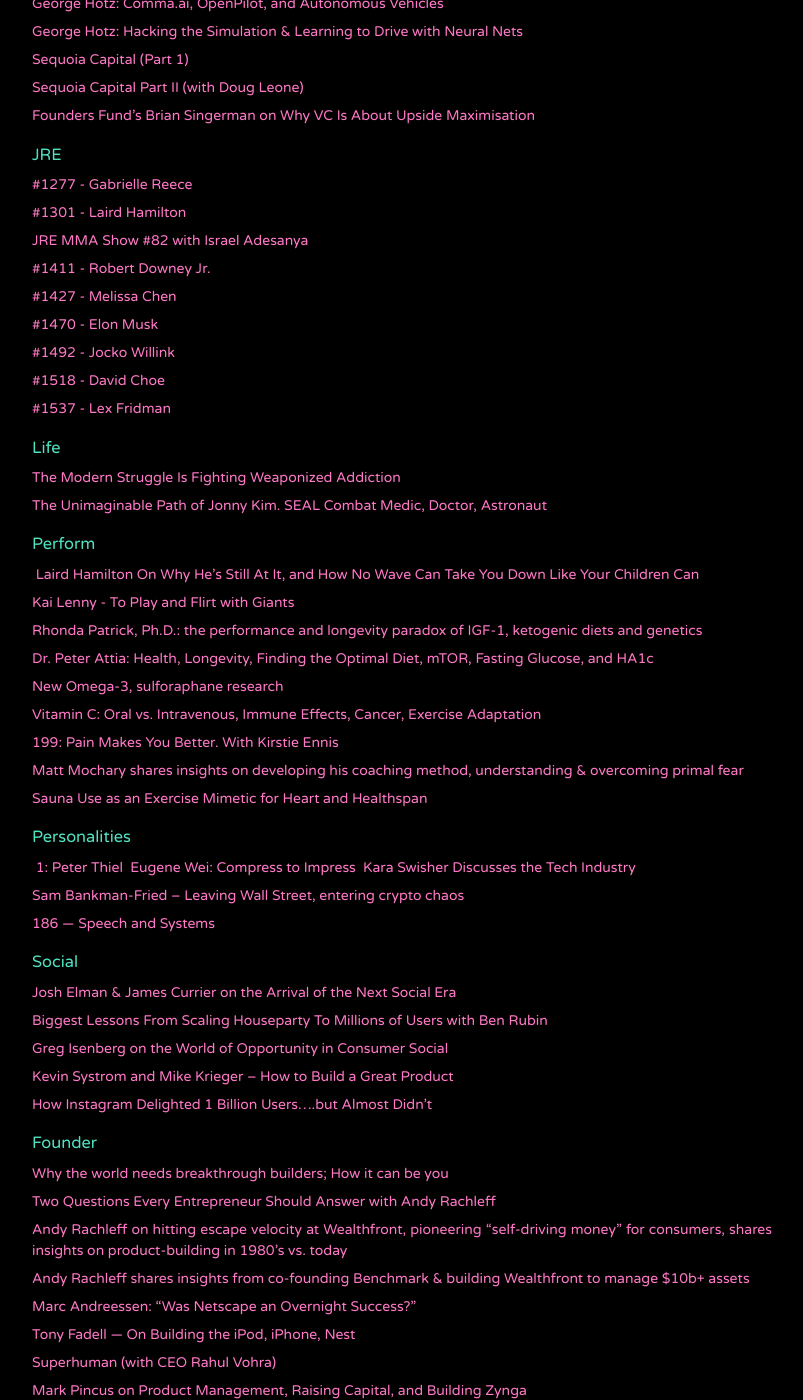
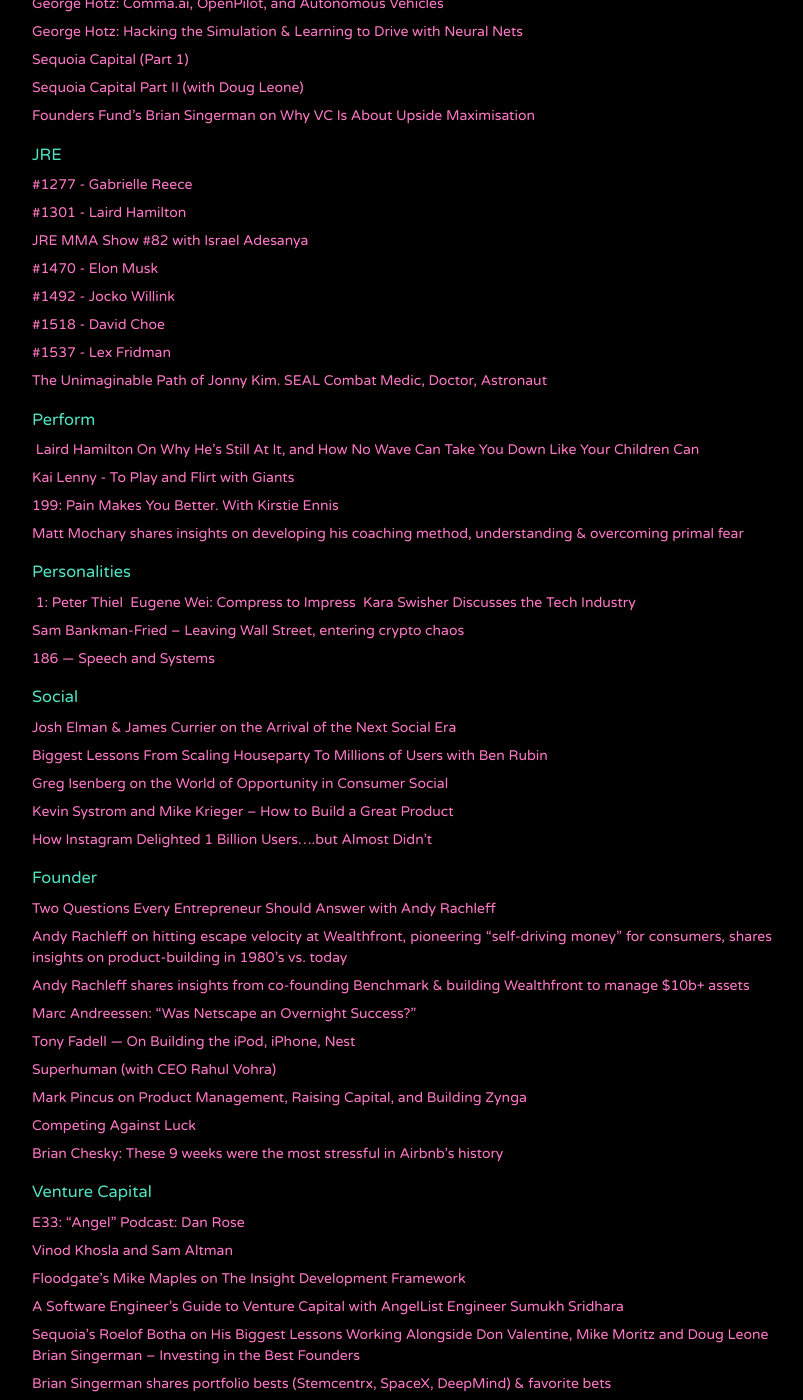
Before and after one commit to jithendrabsy/thoughts, a Jekyll site: the page built from _posts/2040-12-03-audio.md, in a window 1280 px wide and 1400 px high, scrolled down 967 px. Shown: the whole window, without its empty margins (238-1041 px from the left). Built offline with Jekyll 4.4.1, drawn with Linux system fonts in a browser that asks for light colours; nearby versions of some CDN libraries; some of the changed text lies outside the part shown.

Commit message:
Update Inputs

```diff
--- a/_posts/2040-12-02-input.md
+++ b/_posts/2040-12-03-audio.md
@@ -67,10 +67,6 @@
 
 [JRE MMA Show #82 with Israel Adesanya](https://overcast.fm/+vmMVPQ)
 
-[#1411 - Robert Downey Jr.](https://overcast.fm/+uq3ryM)
-
-[#1427 - Melissa Chen](https://overcast.fm/+sT9c-M)
-
 [#1470 - Elon Musk](https://overcast.fm/+uV0oxo)
 
 [#1492 - Jocko Willink](https://overcast.fm/+t4F1A8)
@@ -79,32 +75,17 @@
 
 [#1537 - Lex Fridman](https://overcast.fm/+sTG3uQ)
 
-### Life
-
-[The Modern Struggle Is Fighting Weaponized Addiction](https://overcast.fm/+Q4m4xXLcM)
-
 [The Unimaginable Path of Jonny Kim. SEAL Combat Medic, Doctor, Astronaut](https://overcast.fm/+H091lRsno)
 
 ### Perform
-
 ‌
 [Laird Hamilton On Why He’s Still At It, and How No Wave Can Take You Down Like Your Children Can](https://overcast.fm/+WMlg45hKM)
 
 [Kai Lenny - To Play and Flirt with Giants](https://overcast.fm/+TYXJdCtcs)
 
-[Rhonda Patrick, Ph.D.: the performance and longevity paradox of IGF-1, ketogenic diets and genetics](https://overcast.fm/+NmiTacgeM)
-
-[Dr. Peter Attia: Health, Longevity, Finding the Optimal Diet, mTOR, Fasting Glucose, and HA1c ](https://podcastnotes.org/2019/10/09/peter-attia-diet/)
-
-[New Omega-3, sulforaphane research](https://overcast.fm/+ajFHnyYmo)
-
-[Vitamin C: Oral vs. Intravenous, Immune Effects, Cancer, Exercise Adaptation](https://overcast.fm/+ajFEqLfAg)
-
 [199: Pain Makes You Better. With Kirstie Ennis](https://overcast.fm/+H091o2B94)
 
 [Matt Mochary shares insights on developing his coaching method, understanding & overcoming primal fear](https://overcast.fm/+JyHzHqw0)
-
-[Sauna Use as an Exercise Mimetic for Heart and Healthspan](https://overcast.fm/+ajFE8LdE4)
 
 
 ### Personalities
@@ -133,14 +114,11 @@
 
 ### Founder
 
-[Why the world needs breakthrough builders; How it can be you](https://overcast.fm/+Vl3saGbhg)
-
 [Two Questions Every Entrepreneur Should Answer with Andy Rachleff](https://overcast.fm/+Kebvi4eEM)
 
 [Andy Rachleff on hitting escape velocity at Wealthfront, pioneering “self-driving money” for consumers, shares insights on product-building in 1980’s vs. today](https://overcast.fm/+JyH59Y4o)
 
 [Andy Rachleff shares insights from co-founding Benchmark & building Wealthfront to manage $10b+ assets](https://overcast.fm/+JyGG-Hh0)
-
 
 [Marc Andreessen: “Was Netscape an Overnight Success?”](https://overcast.fm/+Vl3uOo3L0)
 
@@ -154,7 +132,6 @@
 
 [Brian Chesky: These 9 weeks were the most stressful in Airbnb’s history](https://overcast.fm/+QLduFtuqA)
 
-[Jason Citron - Building the Third Place](https://overcast.fm/+Lzu0WMGZU)
 
 
 ### Venture Capital
```
Also changed, not shown: other parts of _posts/2040-12-03-audio.md (+1 -18 lines), _posts/2040-12-01-quotes.md (added, +6 -0 lines), _posts/2040-12-02-books.md (added, +27 -0 lines).
